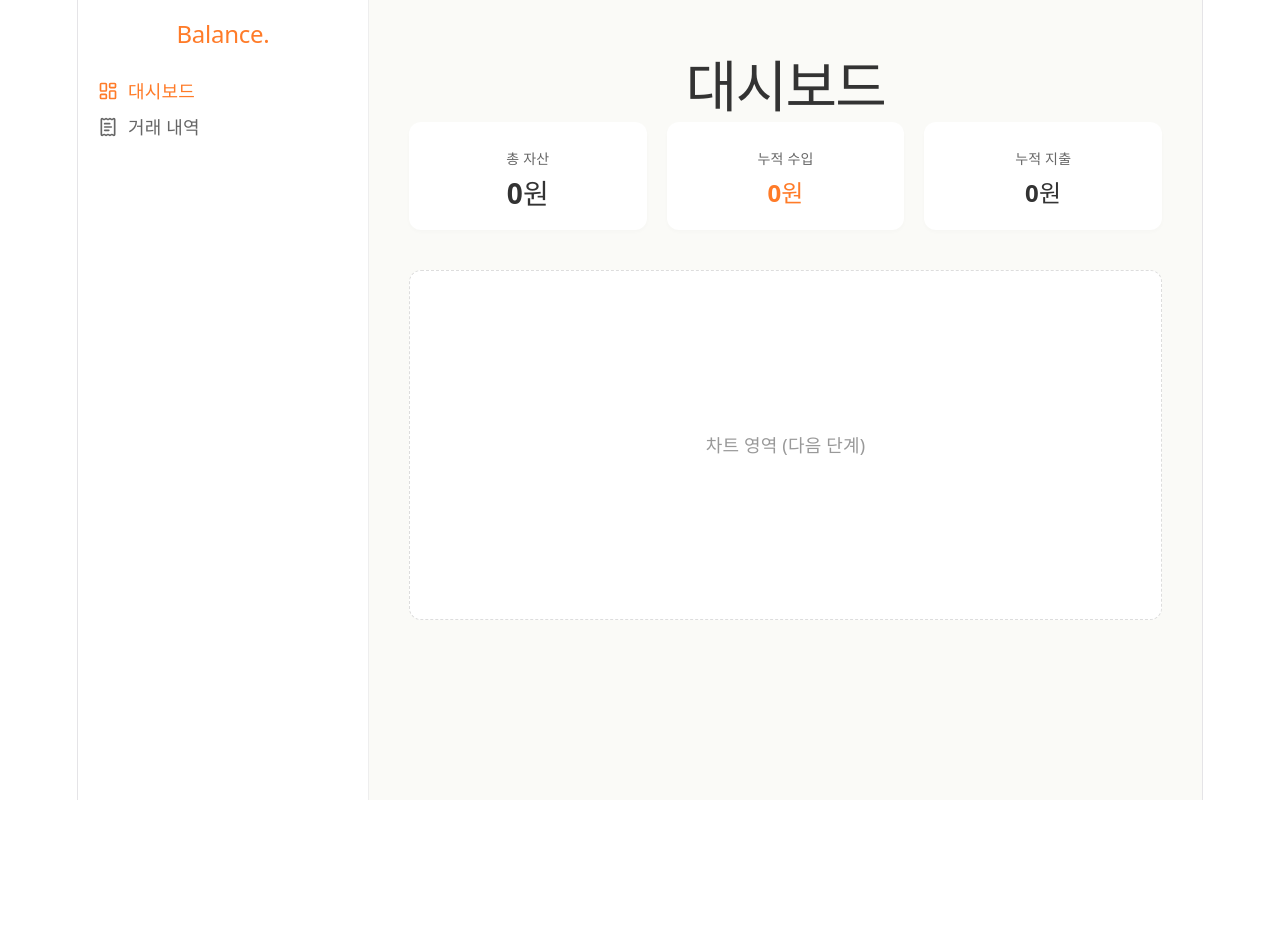
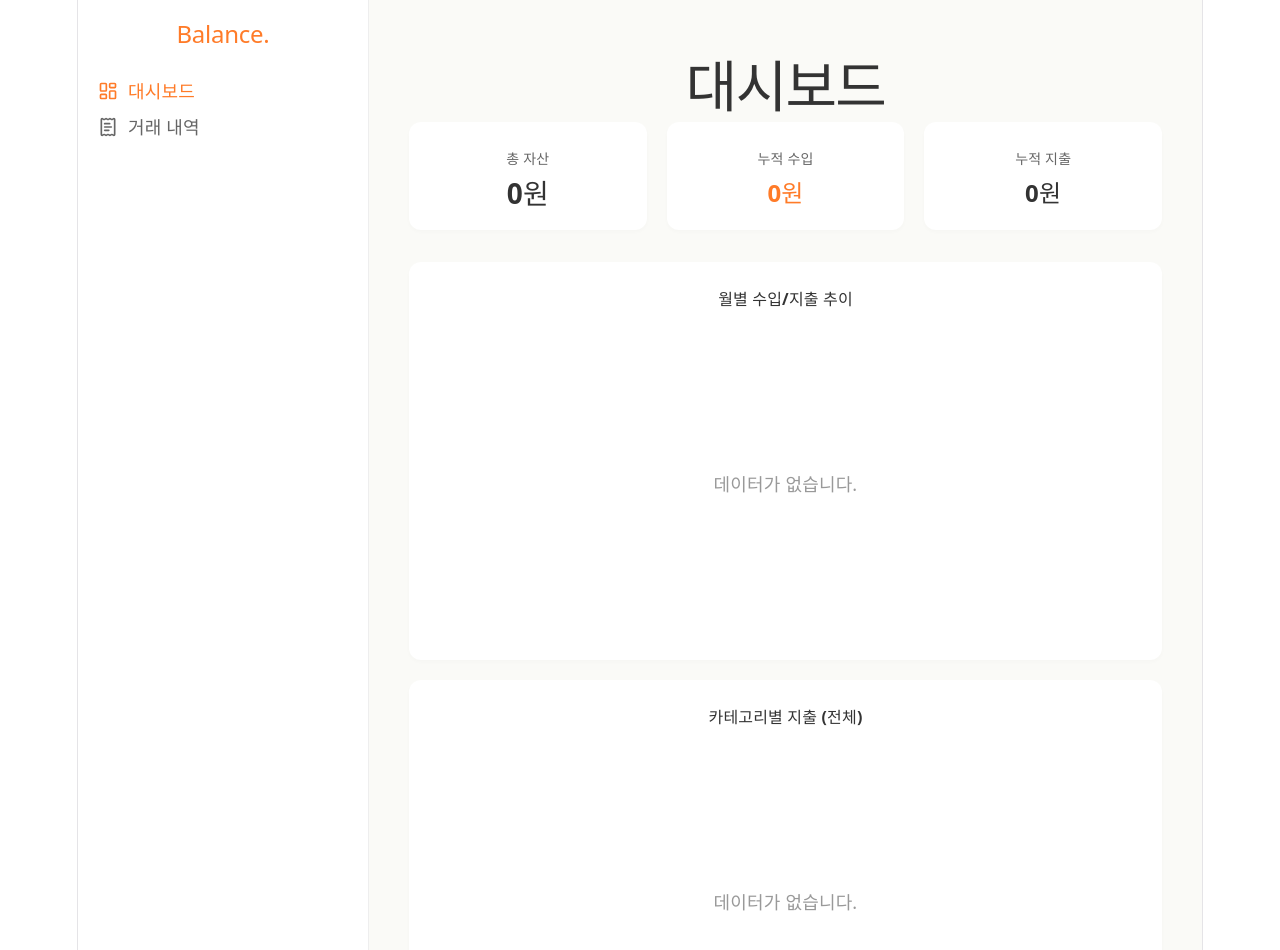
Before and after one commit to gyeonggumun/balance-dashboard, a React (Vite) app: page / in a window 1280 px wide. Shown: the top 950 px of the page. Before the commit the page ends 800 px from the top, so only its background shows below. Built offline with nearby package versions, Linux system fonts and the light colour scheme.

Commit message:
두 가지 차트 구성

```diff
--- a/src/pages/Dashboard.jsx
+++ b/src/pages/Dashboard.jsx
@@ -1,9 +1,13 @@
 import useFinanceStore from '../store/financeStore';
+import {
+  BarChart, Bar, XAxis, YAxis, CartesianGrid, Tooltip, Legend, ResponsiveContainer,
+  PieChart, Pie, Cell
+} from 'recharts';
 
 export default function Dashboard() {
   const { transactions } = useFinanceStore();
 
-  // 자산 계산 로직 (파생 데이터)
+  // 1. 상단 요약 카드용 데이터 계산
   const totalIncome = transactions
     .filter(tx => tx.type === 'income')
     .reduce((sum, tx) => sum + tx.amount, 0);
@@ -14,14 +18,42 @@ export default function Dashboard() {
 
   const currentAsset = totalIncome - totalExpense;
 
-  // 카드 스타일을 객체로 분리하여 코드 가독성 향상
+  // 2. 월별 수입/지출 막대 차트용 데이터 가공 (예: '2026-08' 기준으로 그룹화)
+  const monthlyDataMap = transactions.reduce((acc, tx) => {
+    const month = tx.date.substring(0, 7); // YYYY-MM 추출
+    if (!acc[month]) acc[month] = { name: month, income: 0, expense: 0 };
+    if (tx.type === 'income') acc[month].income += tx.amount;
+    if (tx.type === 'expense') acc[month].expense += tx.amount;
+    return acc;
+  }, {});
+
+  // 날짜 오름차순으로 정렬
+  const barChartData = Object.values(monthlyDataMap).sort((a, b) => a.name.localeCompare(b.name));
+
+  // 3. 카테고리별 지출 도넛 차트용 데이터 가공
+  const categoryDataMap = transactions
+    .filter(tx => tx.type === 'expense')
+    .reduce((acc, tx) => {
+      if (!acc[tx.category]) acc[tx.category] = { name: tx.category, value: 0 };
+      acc[tx.category].value += tx.amount;
+      return acc;
+    }, {});
+
+  // 지출액이 큰 순서대로 정렬
+  const pieChartData = Object.values(categoryDataMap).sort((a, b) => b.value - a.value);
+
+  // 차트 테마 색상 (신뢰감을 주는 차콜과 강조용 오렌지 제한적 사용)
+  const PIE_COLORS = ['#333333', '#666666', '#FF7B28', '#999999', '#CCCCCC', '#E0E0E0'];
+
   const cardStyle = { background: '#fff', padding: '24px', borderRadius: '12px', flex: 1, boxShadow: '0 2px 4px rgba(0,0,0,0.02)' };
+  const chartCardStyle = { ...cardStyle, height: '350px', display: 'flex', flexDirection: 'column' };
 
   return (
     <div>
       <h1 style={{ color: '#333', marginBottom: '24px' }}>대시보드</h1>
 
-      <div style={{ display: 'flex', gap: '20px', marginBottom: '40px', flexWrap: 'wrap' }}>
+      {/* 상단 요약 카드 영역 */}
+      <div style={{ display: 'flex', gap: '20px', marginBottom: '32px', flexWrap: 'wrap' }}>
         <div style={cardStyle}>
           <h3 style={{ color: '#666', margin: '0 0 8px 0', fontSize: '14px' }}>총 자산</h3>
           <p style={{ margin: 0, fontSize: '28px', fontWeight: 'bold', color: '#333' }}>
@@ -42,9 +74,58 @@ export default function Dashboard() {
         </div>
       </div>
 
-      {/* 여기에 추후 Recharts를 이용한 차트 컴포넌트가 들어갑니다 */}
-      <div style={{ background: '#fff', padding: '24px', borderRadius: '12px', height: '300px', display: 'flex', alignItems: 'center', justifyContent: 'center', color: '#999', border: '1px dashed #ddd' }}>
-        차트 영역 (다음 단계)
+      {/* 차트 영역 (Grid 레이아웃 적용) */}
+      <div style={{ display: 'grid', gridTemplateColumns: 'repeat(auto-fit, minmax(400px, 1fr))', gap: '20px' }}>
+
+        {/* 1. 월별 수입/지출 막대 차트 */}
+        <div style={chartCardStyle}>
+          <h3 style={{ color: '#333', margin: '0 0 20px 0', fontSize: '16px' }}>월별 수입/지출 추이</h3>
+          {barChartData.length === 0 ? (
+            <div style={{ flex: 1, display: 'flex', alignItems: 'center', justifyContent: 'center', color: '#999' }}>데이터가 없습니다.</div>
+          ) : (
+            <ResponsiveContainer width="100%" height="100%">
+              <BarChart data={barChartData} margin={{ top: 10, right: 10, left: 0, bottom: 0 }}>
+                <CartesianGrid strokeDasharray="3 3" vertical={false} stroke="#eee" />
+                <XAxis dataKey="name" tick={{ fill: '#666', fontSize: 12 }} axisLine={false} tickLine={false} />
+                <YAxis tickFormatter={(val) => `${(val / 10000).toLocaleString()}만`} tick={{ fill: '#666', fontSize: 12 }} axisLine={false} tickLine={false} width={60} />
+                <Tooltip cursor={{ fill: '#f5f5f5' }} formatter={(value) => `${value.toLocaleString()}원`} />
+                <Legend iconType="circle" wrapperStyle={{ fontSize: '12px' }} />
+                <Bar dataKey="income" name="수입" fill="#FF7B28" radius={[4, 4, 0, 0]} maxBarSize={40} />
+                <Bar dataKey="expense" name="지출" fill="#333333" radius={[4, 4, 0, 0]} maxBarSize={40} />
+              </BarChart>
+            </ResponsiveContainer>
+          )}
+        </div>
+
+        {/* 2. 카테고리별 지출 도넛 차트 */}
+        <div style={chartCardStyle}>
+          <h3 style={{ color: '#333', margin: '0 0 20px 0', fontSize: '16px' }}>카테고리별 지출 (전체)</h3>
+          {pieChartData.length === 0 ? (
+            <div style={{ flex: 1, display: 'flex', alignItems: 'center', justifyContent: 'center', color: '#999' }}>데이터가 없습니다.</div>
+          ) : (
+            <ResponsiveContainer width="100%" height="100%">
+              <PieChart>
+                <Pie
+                  data={pieChartData}
+                  cx="50%"
+                  cy="50%"
+                  innerRadius={80}
+                  outerRadius={110}
+                  paddingAngle={2}
+                  dataKey="value"
+                  stroke="none"
+                >
+                  {pieChartData.map((entry, index) => (
+                    <Cell key={`cell-${index}`} fill={PIE_COLORS[index % PIE_COLORS.length]} />
+                  ))}
+                </Pie>
+                <Tooltip formatter={(value) => `${value.toLocaleString()}원`} />
+                <Legend iconType="circle" layout="vertical" verticalAlign="middle" align="right" wrapperStyle={{ fontSize: '12px' }} />
+              </PieChart>
+            </ResponsiveContainer>
+          )}
+        </div>
+
       </div>
     </div>
   );
```
